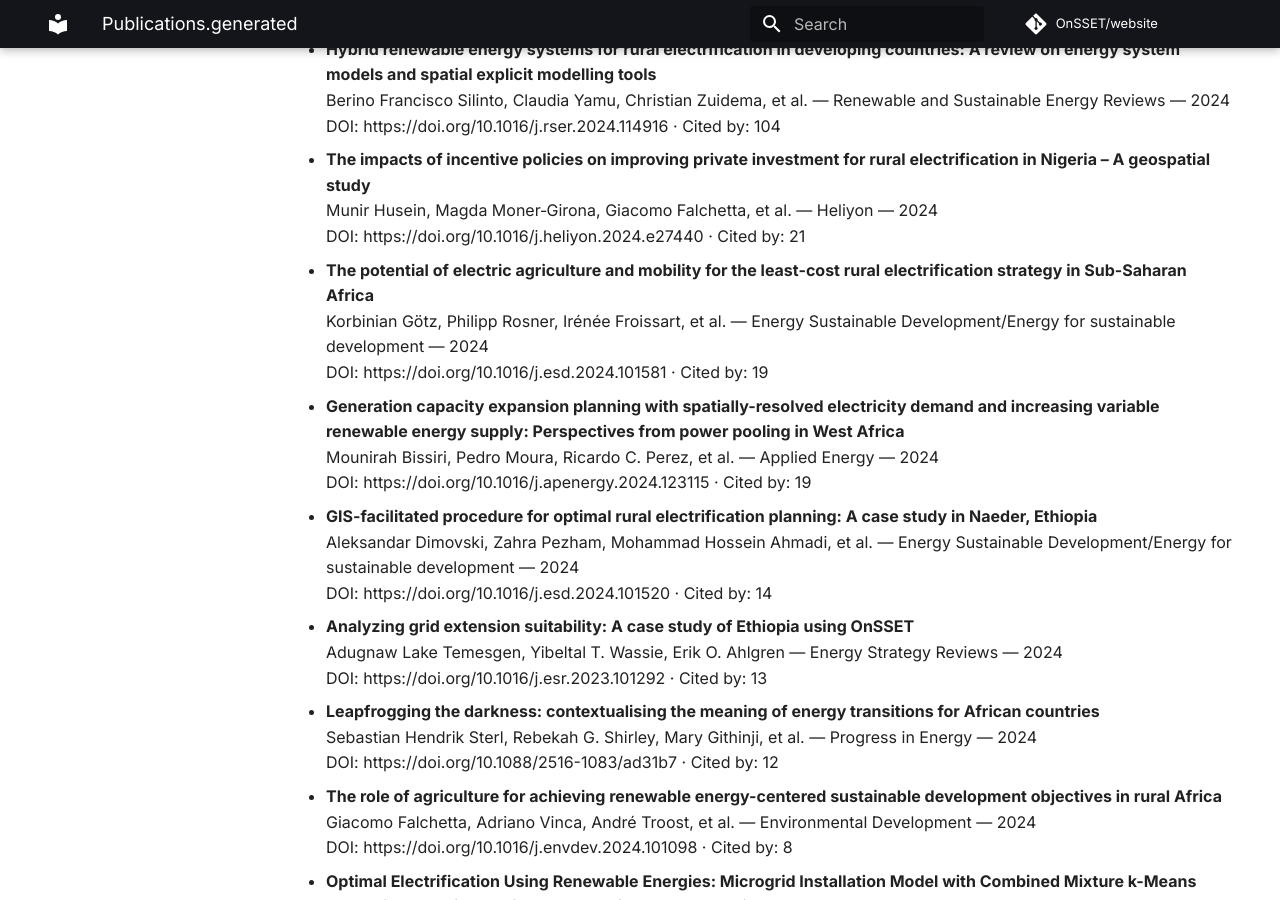
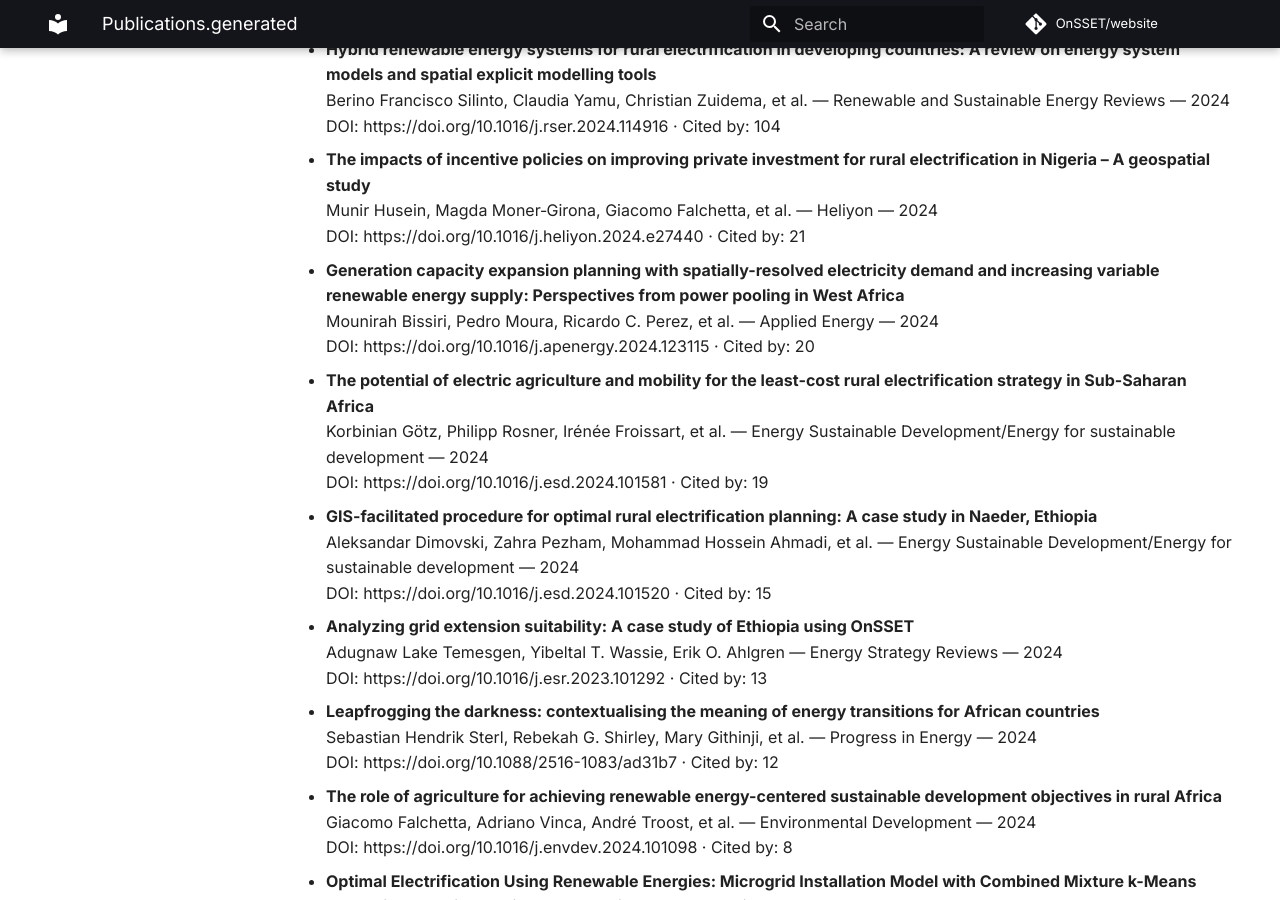
Before and after one commit to OnSSET/website, an MkDocs documentation site: the page built from docs/publications.generated.md, in a window 1280 px wide and 900 px high, scrolled down 10931 px. Built offline with MkDocs 1.6.1 and Material for MkDocs 9.7.7, drawn with Linux system fonts in a browser that asks for light colours; comment, search, counter and statistics services are not loaded; some of the changed text lies outside the part shown.

Commit message:
Auto-update publications

```diff
--- a/docs/publications.generated.md
+++ b/docs/publications.generated.md
@@ -104,11 +104,11 @@ No results found.
 
 - **MALAWI'S GEOSPATIAL MODELLING FOR ELECTRIFICATION PLANNING USING ONSSET**
   Peter Mbisah — Zenodo (CERN European Organization for Nuclear Research) — 2026
-  DOI: https://doi.org/10.5281/zenodo.21509579 · Cited by: 0
+  DOI: https://doi.org/10.5281/zenodo.21496003 · Cited by: 0
 
 - **MALAWI'S GEOSPATIAL MODELLING FOR ELECTRIFICATION PLANNING USING ONSSET**
   Peter Mbisah — Zenodo (CERN European Organization for Nuclear Research) — 2026
-  DOI: https://doi.org/10.5281/zenodo.21496003 · Cited by: 0
+  DOI: https://doi.org/10.5281/zenodo.21509579 · Cited by: 0
 
 - **Linkage_scripts_OnSSET**
   Luis Olmos, Michele Vittorio, Giulia Vaglietti — Zenodo (CERN European Organization for Nuclear Research) — 2026
@@ -450,17 +450,17 @@ No results found.
   Munir Husein, Magda Moner‐Girona, Giacomo Falchetta, et al. — Heliyon — 2024
   DOI: https://doi.org/10.1016/j.heliyon.2024.e27440 · Cited by: 21
 
+- **Generation capacity expansion planning with spatially-resolved electricity demand and increasing variable renewable energy supply: Perspectives from power pooling in West Africa**
+  Mounirah Bissiri, Pedro Moura, Ricardo C. Perez, et al. — Applied Energy — 2024
+  DOI: https://doi.org/10.1016/j.apenergy.2024.123115 · Cited by: 20
+
 - **The potential of electric agriculture and mobility for the least-cost rural electrification strategy in Sub-Saharan Africa**
   Korbinian Götz, Philipp Rosner, Irénée Froissart, et al. — Energy Sustainable Development/Energy for sustainable development — 2024
   DOI: https://doi.org/10.1016/j.esd.2024.101581 · Cited by: 19
 
-- **Generation capacity expansion planning with spatially-resolved electricity demand and increasing variable renewable energy supply: Perspectives from power pooling in West Africa**
-  Mounirah Bissiri, Pedro Moura, Ricardo C. Perez, et al. — Applied Energy — 2024
-  DOI: https://doi.org/10.1016/j.apenergy.2024.123115 · Cited by: 19
-
 - **GIS-facilitated procedure for optimal rural electrification planning: A case study in Naeder, Ethiopia**
   Aleksandar Dimovski, Zahra Pezham, Mohammad Hossein Ahmadi, et al. — Energy Sustainable Development/Energy for sustainable development — 2024
-  DOI: https://doi.org/10.1016/j.esd.2024.101520 · Cited by: 14
+  DOI: https://doi.org/10.1016/j.esd.2024.101520 · Cited by: 15
 
 - **Analyzing grid extension suitability: A case study of Ethiopia using OnSSET**
   Adugnaw Lake Temesgen, Yibeltal T. Wassie, Erik O. Ahlgren — Energy Strategy Reviews — 2024
```
